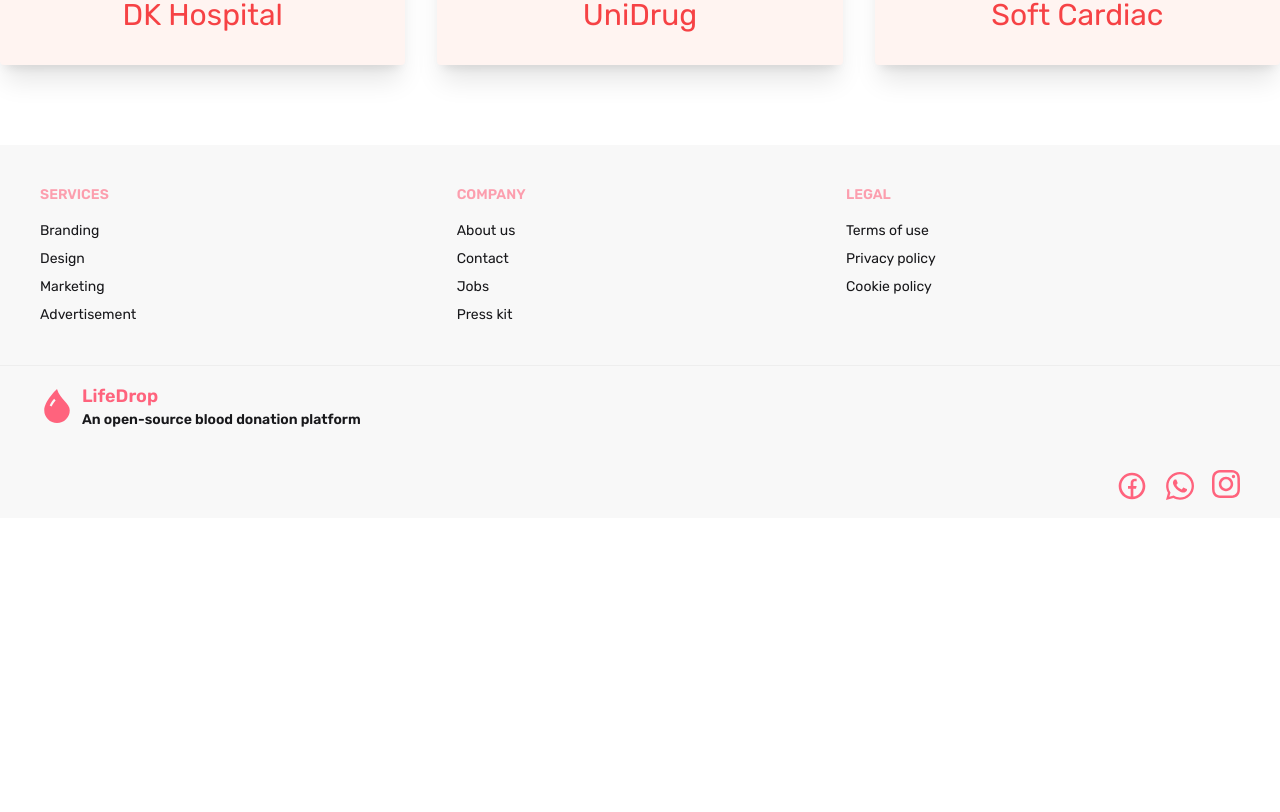
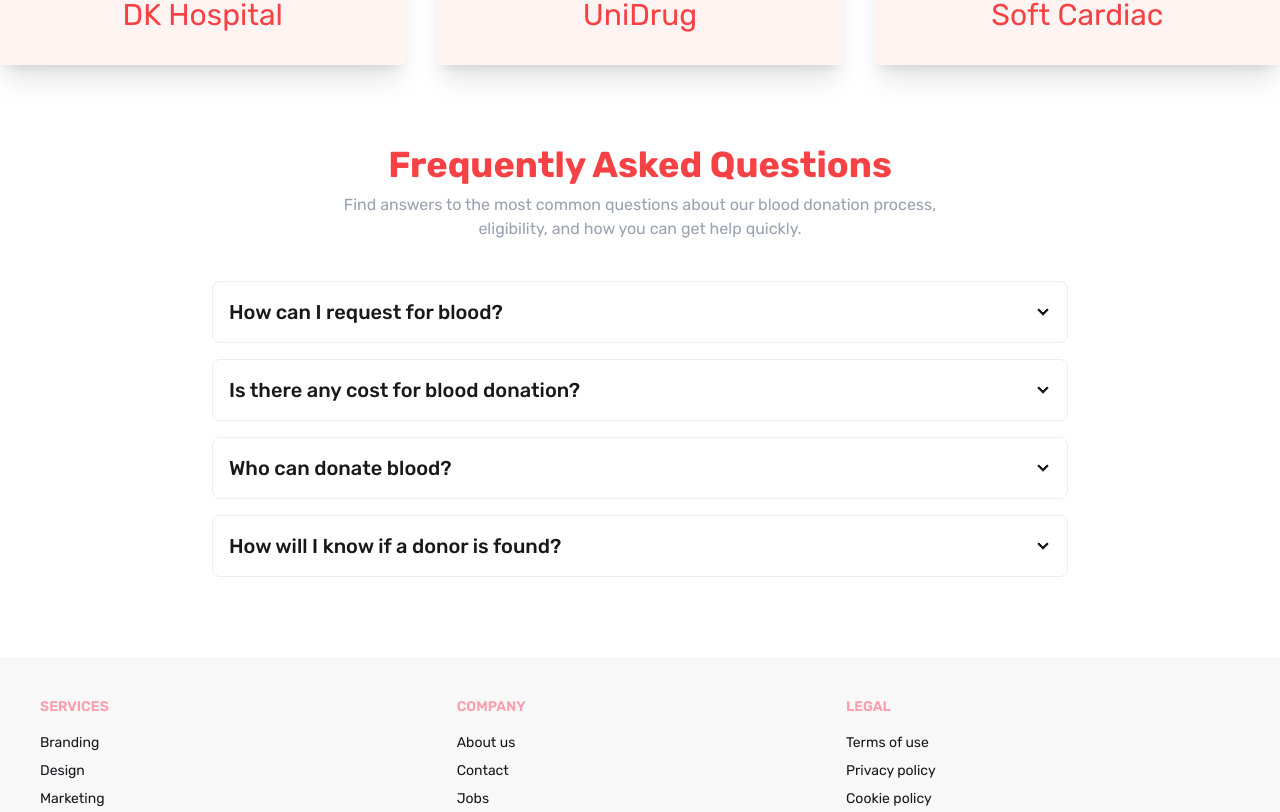
Before and after one commit to jahidul2004/LifeDrop, a React (Vite) app: page / in a window 1280 px wide. Shown: the part 1748-2560 px from the top of the page. Before the commit the page ends 2266 px from the top, so only its background shows below. Built offline with nearby package versions, Linux system fonts and the light colour scheme.

Commit message:
FAQ section added.

```diff
--- a/src/pages/Home/Home.jsx
+++ b/src/pages/Home/Home.jsx
@@ -1,4 +1,5 @@
 import OurCollaborators from "./collaborators/OurCollaborators";
+import FAQ from "./faq/FAQ";
 import Hero from "./hero/Hero";
 import HowToGetBlood from "./howToGetBlood/HowToGetBlood";
 import OurMission from "./mission/OurMission";
@@ -21,6 +22,10 @@ const Home = () => {
             {/* Collaborators */}
             <OurCollaborators></OurCollaborators>
             {/* Collaborators end */}
+
+            {/* Faq */}
+            <FAQ></FAQ>
+            {/* Faq end */}
         </div>
     );
 };
--- a/src/pages/Home/faq/FAQ.jsx
+++ b/src/pages/Home/faq/FAQ.jsx
@@ -1,8 +1,79 @@
-
 const FAQ = () => {
     return (
-        <div>
+        <div className="my-20 px-5 max-w-4xl mx-auto">
+            <div className="mb-10 text-center">
+                <h2 className="mb-2 text-4xl font-bold text-center text-[#f64245] ">
+                    Frequently Asked Questions
+                </h2>
+                <p className="text-gray-400">
+                    Find answers to the most common questions about our blood
+                    donation process, <br /> eligibility, and how you can get
+                    help quickly.
+                </p>
+            </div>
 
+            <div className="space-y-4">
+                {/* Question 1 */}
+                <div className="collapse collapse-arrow bg-base-100 border border-base-300 rounded-box">
+                    <input type="checkbox" />
+                    <div className="collapse-title text-xl font-medium">
+                        How can I request for blood?
+                    </div>
+                    <div className="collapse-content">
+                        <p>
+                            To request for blood, you need to register or log
+                            in, fill out the blood request form with accurate
+                            information, and submit it. A donor will be notified
+                            once a match is found.
+                        </p>
+                    </div>
+                </div>
+
+                {/* Question 2 */}
+                <div className="collapse collapse-arrow bg-base-100 border border-base-300 rounded-box">
+                    <input type="checkbox" />
+                    <div className="collapse-title text-xl font-medium">
+                        Is there any cost for blood donation?
+                    </div>
+                    <div className="collapse-content">
+                        <p>
+                            No, blood donation through our platform is
+                            completely free. Our goal is to connect voluntary
+                            donors with those in need.
+                        </p>
+                    </div>
+                </div>
+
+                {/* Question 3 */}
+                <div className="collapse collapse-arrow bg-base-100 border border-base-300 rounded-box">
+                    <input type="checkbox" />
+                    <div className="collapse-title text-xl font-medium">
+                        Who can donate blood?
+                    </div>
+                    <div className="collapse-content">
+                        <p>
+                            Anyone aged between 18 to 60 years, in good health,
+                            and meeting donation criteria (like weight,
+                            hemoglobin level, etc.) can donate blood.
+                        </p>
+                    </div>
+                </div>
+
+                {/* Question 4 */}
+                <div className="collapse collapse-arrow bg-base-100 border border-base-300 rounded-box">
+                    <input type="checkbox" />
+                    <div className="collapse-title text-xl font-medium">
+                        How will I know if a donor is found?
+                    </div>
+                    <div className="collapse-content">
+                        <p>
+                            Once a compatible donor is found, you will receive a
+                            notification via SMS, email, or through your
+                            dashboard.
+                        </p>
+                    </div>
+                </div>
+            </div>
         </div>
     );
 };
```
